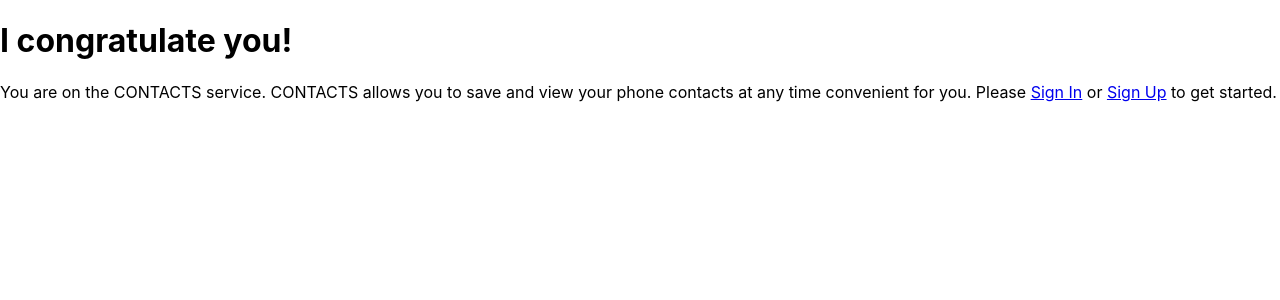
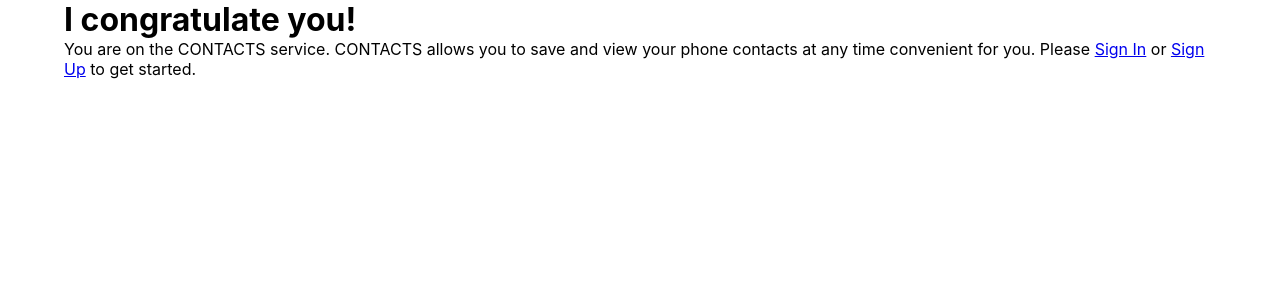
Before and after one commit to fatrathat/goit-react-hw-08-phonebook, a React (Create React App) app: page /contacts in a window 1280 px wide. Shown: the top 300 px of the page. Built offline with nearby package versions, Linux system fonts and the light colour scheme.

Commit message:
add material UI

```diff
--- a/package.json
+++ b/package.json
@@ -4,6 +4,9 @@
   "private": true,
   "homepage": "https://fatrathat.github.io/goit-react-hw-08-phonebook/",
   "dependencies": {
+    "@emotion/react": "^11.10.4",
+    "@emotion/styled": "^11.10.4",
+    "@mui/material": "^5.10.3",
     "@reduxjs/toolkit": "^1.8.5",
     "@testing-library/jest-dom": "^5.16.3",
     "@testing-library/react": "^12.1.4",
--- a/src/components/App/App.jsx
+++ b/src/components/App/App.jsx
@@ -1,5 +1,7 @@
 import { Routes, Route } from 'react-router-dom';
 import { lazy, Suspense } from 'react';
+
+import Container from '@mui/material/Container';
 
 const Contacts = lazy(() => import('../../pages/ContactsPage/ContactsPage'));
 const Login = lazy(() => import('../../pages/LoginPage/LoginPage'));
@@ -11,7 +13,7 @@ const HomePage = lazy(() => import('../../pages/HomePage/HomePage'));
 
 export const App = () => {
   return (
-    <div>
+    <Container>
       <Suspense fallback={<div>Loading...</div>}>
         <Routes>
           <Route path="/" element={<HomePage />} />
@@ -21,6 +23,6 @@ export const App = () => {
           <Route path="/*" element={<NotFound />} />
         </Routes>
       </Suspense>
-    </div>
+    </Container>
   );
 };
--- a/src/index.css
+++ b/src/index.css
@@ -9,6 +9,28 @@ body {
   -moz-osx-font-smoothing: grayscale;
 }
 
+h1,
+h2,
+h3,
+h4,
+p,
+ul[class],
+ol[class],
+li,
+figure,
+figcaption,
+blockquote,
+dl,
+dd {
+  margin: 0;
+}
+
+ul,
+ol {
+  padding: 0;
+  list-style: none;
+}
+
 code {
   font-family: source-code-pro, Menlo, Monaco, Consolas, 'Courier New',
     monospace;
```
Also changed, not shown: 1 other file (tests, documents, lock files or other folders).
